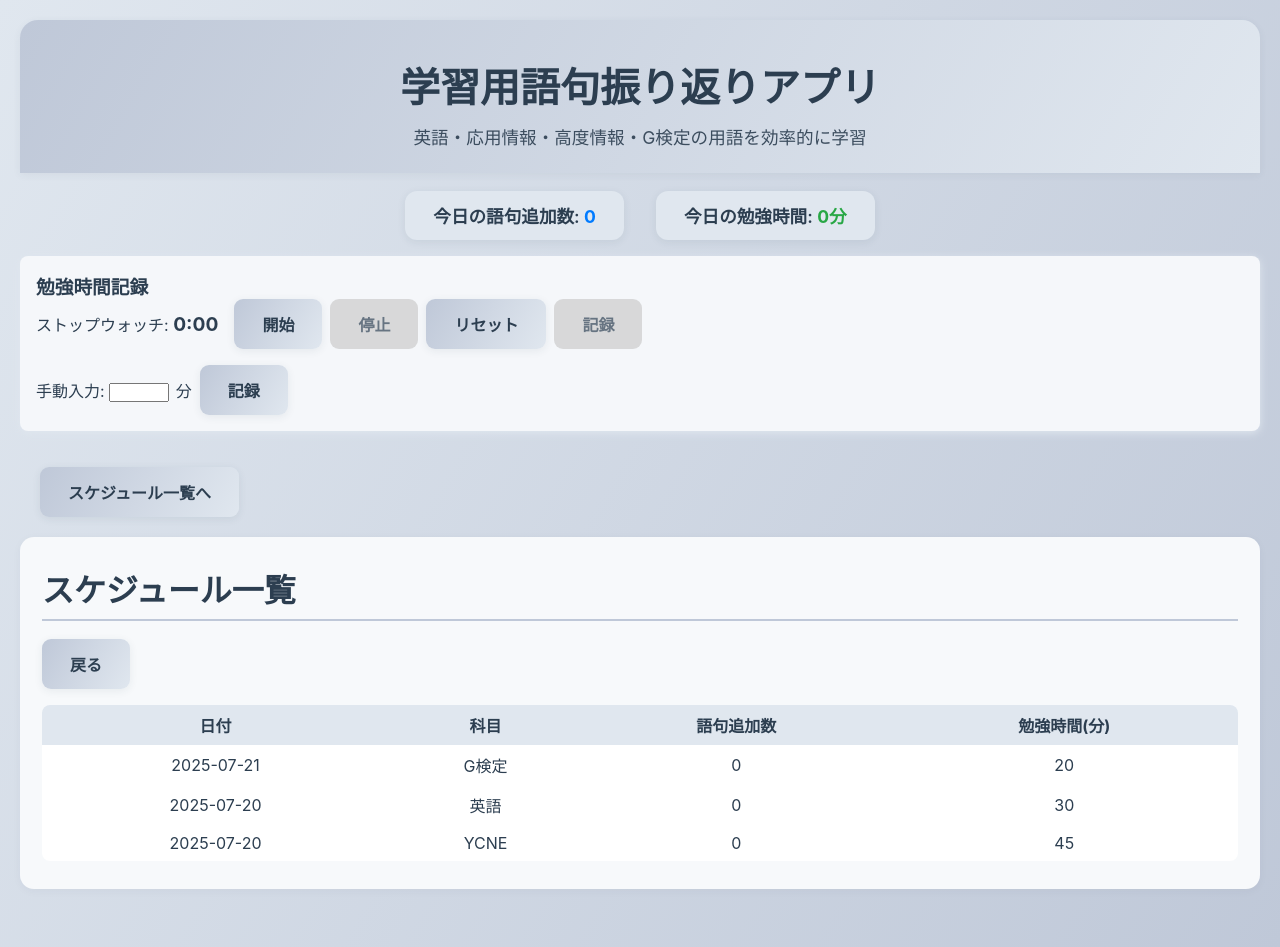
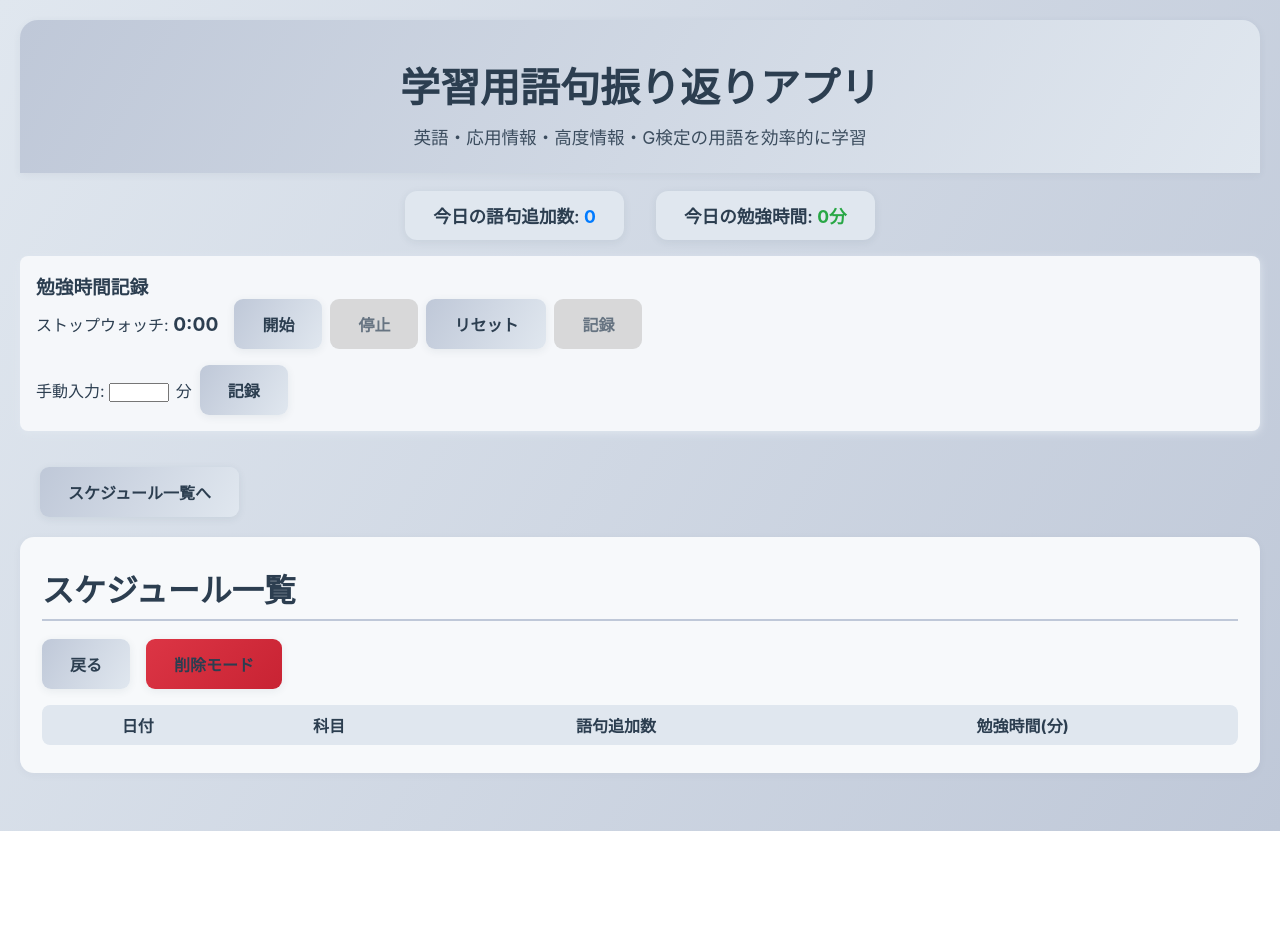
Before and after one commit to Yusei-Maekawa/NewWord, a React (Create React App) app: page / in a window 1280 px wide. Both pictures are taken after a click on the button "スケジュール一覧へ". After the commit the page ends 831 px from the top, so only its background shows below. Built offline with nearby package versions, Linux system fonts and the light colour scheme.

Commit message:
スケジュール機能での削除モード追加

```diff
--- a/src/App.tsx
+++ b/src/App.tsx
@@ -85,7 +85,15 @@ const App: React.FC = () => {
       <StudyTimeInput onRecord={handleRecordTime} />
       <button className="btn" style={{ margin: '20px' }} onClick={() => setShowSchedule(true)}>スケジュール一覧へ</button>
       {showSchedule ? (
-        <SchedulePage terms={terms} onBack={() => setShowSchedule(false)} />
+        <SchedulePage
+          terms={terms}
+          onBack={() => setShowSchedule(false)}
+          studyLogs={studyLogs}
+          onDeleteLog={(date, category) => {
+            setStudyLogs(prev => prev.filter(log => !(log.date === date && log.category === category)));
+            setNotification({ message: '勉強記録を削除しました', type: 'success' });
+          }}
+        />
       ) : (
         <>
           <CategoryNav
--- a/src/components/ScheduleList.tsx
+++ b/src/components/ScheduleList.tsx
@@ -7,6 +7,7 @@ export interface ScheduleListProps {
   terms: Term[];
   studyLogs: StudyLog[];
   onBack: () => void;
+  onDeleteLog?: (date: string, category: string) => void;
 }
 
 function getScheduleSummary(terms: Term[], studyLogs: StudyLog[]) {
@@ -26,7 +27,8 @@ function getScheduleSummary(terms: Term[], studyLogs: StudyLog[]) {
   return summary;
 }
 
-const ScheduleList: React.FC<ScheduleListProps> = ({ terms, studyLogs, onBack }) => {
+const ScheduleList: React.FC<ScheduleListProps> = ({ terms, studyLogs, onBack, onDeleteLog }) => {
+  const [deleteMode, setDeleteMode] = React.useState(false);
   const summary = getScheduleSummary(terms, studyLogs);
   const dates = Object.keys(summary).sort((a, b) => b.localeCompare(a));
   return (
@@ -34,6 +36,9 @@ const ScheduleList: React.FC<ScheduleListProps> = ({ terms, studyLogs, onBack })
       <section className="section">
         <h2>スケジュール一覧</h2>
         <button className="btn" onClick={onBack} style={{ marginBottom: '1em' }}>戻る</button>
+        <button className="btn btn-danger" onClick={() => setDeleteMode(m => !m)} style={{ marginBottom: '1em', marginLeft: '1em' }}>
+          {deleteMode ? '削除モード解除' : '削除モード'}
+        </button>
         <table style={{ width: '100%', borderCollapse: 'collapse', background: '#fff', borderRadius: '8px', overflow: 'hidden' }}>
           <thead>
             <tr style={{ background: '#e0e7ef' }}>
@@ -41,6 +46,7 @@ const ScheduleList: React.FC<ScheduleListProps> = ({ terms, studyLogs, onBack })
               <th style={{ padding: '8px' }}>科目</th>
               <th style={{ padding: '8px' }}>語句追加数</th>
               <th style={{ padding: '8px' }}>勉強時間(分)</th>
+              {deleteMode && <th style={{ padding: '8px' }}>削除</th>}
             </tr>
           </thead>
           <tbody>
@@ -51,6 +57,13 @@ const ScheduleList: React.FC<ScheduleListProps> = ({ terms, studyLogs, onBack })
                   <td style={{ padding: '8px', textAlign: 'center' }}>{categories.find(c => c.key === category)?.name || category}</td>
                   <td style={{ padding: '8px', textAlign: 'center' }}>{summary[date][category].terms}</td>
                   <td style={{ padding: '8px', textAlign: 'center' }}>{summary[date][category].time}</td>
+                  {deleteMode && (
+                    <td style={{ padding: '8px', textAlign: 'center' }}>
+                      <button className="btn btn-danger" onClick={() => onDeleteLog && onDeleteLog(date, category)}>
+                        削除
+                      </button>
+                    </td>
+                  )}
                 </tr>
               ))
             ))}
--- a/src/components/SchedulePage.tsx
+++ b/src/components/SchedulePage.tsx
@@ -1,18 +1,16 @@
-import React, { useState } from 'react';
-import { Term } from '../types';
-import { categories } from '../data/categories';
+import React from 'react';
+import { Term, StudyLog } from '../types';
 import ScheduleList from './ScheduleList';
 
-// 簡易学習記録（ダミーデータ）
-const dummyLogs = [
-  { date: '2025-07-20', category: 'english', amount: 30 },
-  { date: '2025-07-20', category: 'ycne', amount: 45 },
-  { date: '2025-07-21', category: 'gkentei', amount: 20 },
-];
+interface SchedulePageProps {
+  terms: Term[];
+  studyLogs: StudyLog[];
+  onBack: () => void;
+  onDeleteLog: (date: string, category: string) => void;
+}
 
-const SchedulePage: React.FC<{ terms: Term[]; onBack: () => void }> = ({ terms, onBack }) => {
-  const [studyLogs] = useState(dummyLogs); // 本来はAppからpropsで受け取る
-  return <ScheduleList terms={terms} studyLogs={studyLogs} onBack={onBack} />;
+const SchedulePage: React.FC<SchedulePageProps> = ({ terms, studyLogs, onBack, onDeleteLog }) => {
+  return <ScheduleList terms={terms} studyLogs={studyLogs} onBack={onBack} onDeleteLog={onDeleteLog} />;
 };
 
 export default SchedulePage;
```
